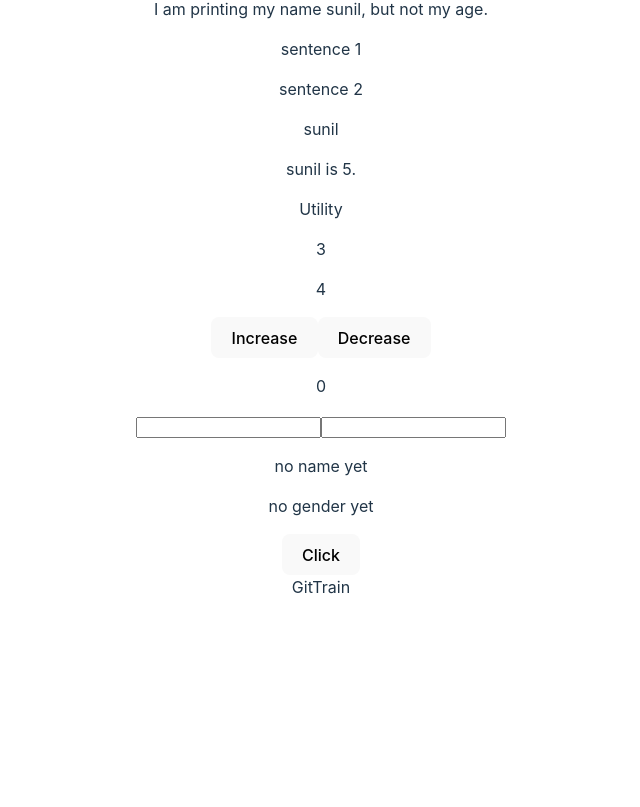
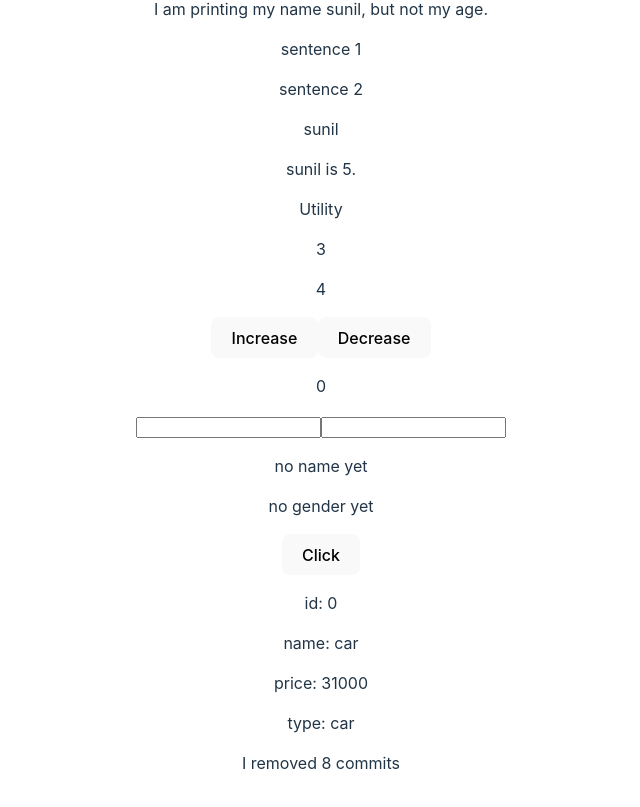
Before and after one commit to SunilPark1129/typescriptgit, a React (Vite) app: page / in a window 1280 px wide. Shown: the part 371-1178 px from the top of the page, without its empty margins (319-959 px from the left). Before the commit the page ends 1002 px from the top, so only its background shows below. Built offline with nearby package versions, Linux system fonts and the light colour scheme.

Commit message:
reset train

```diff
--- a/src/components/GitTrain.tsx
+++ b/src/components/GitTrain.tsx
@@ -1,3 +1,26 @@
 export default function GitTrain() {
-  return <div>GitTrain</div>;
+  type Units = {
+    id: number;
+    name: string;
+    price: number;
+    type: string;
+  };
+
+  const unit: Units = {
+    id: 0,
+    name: "car",
+    price: 31000,
+    type: "car",
+  };
+
+  console.log(unit);
+
+  return (
+    <div>
+      {Object.entries(unit).map(([key, value]) => (
+        <p key={key}>{`${key}: ${value}`}</p>
+      ))}
+      <p>I removed 8 commits</p>
+    </div>
+  );
 }
```
